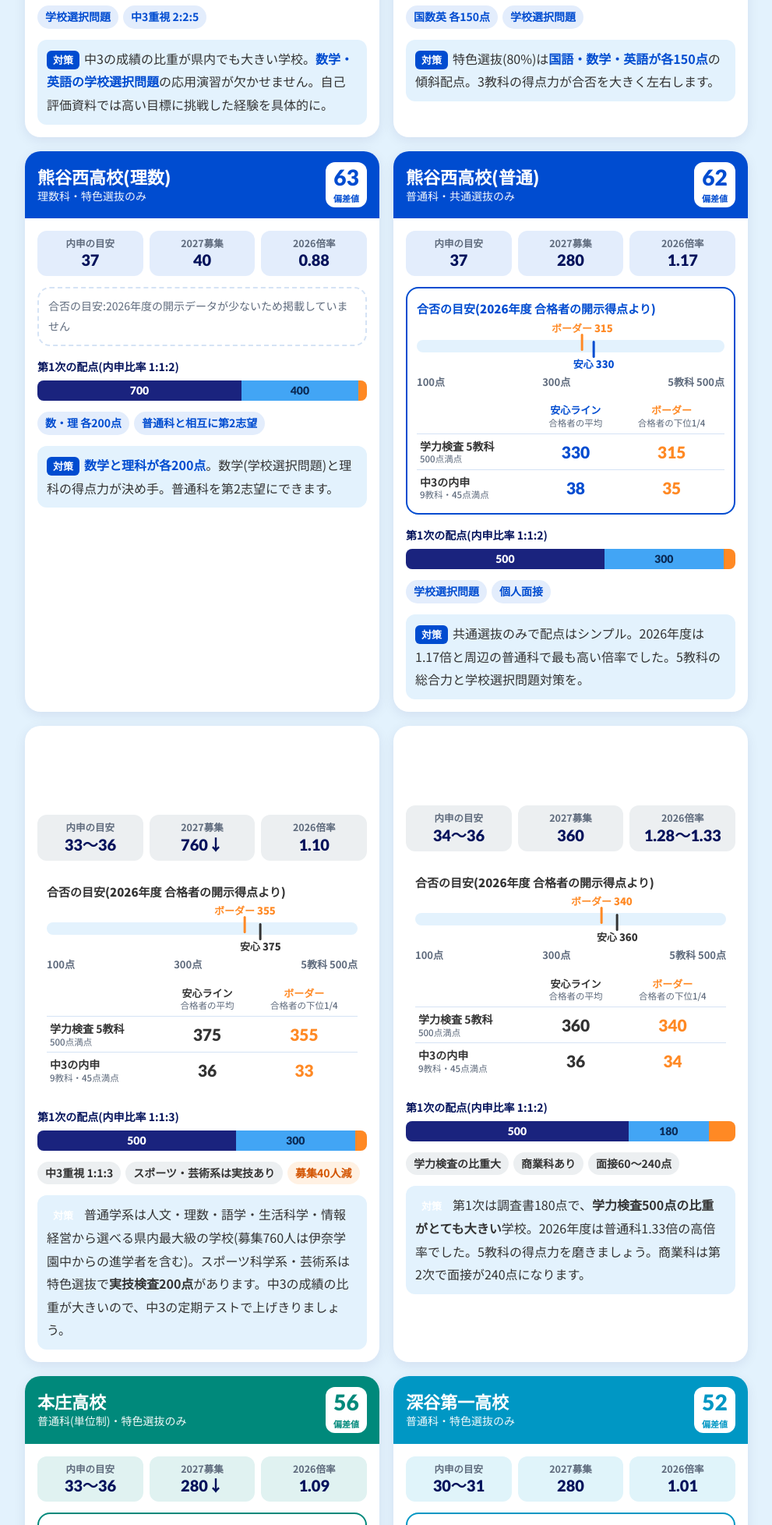
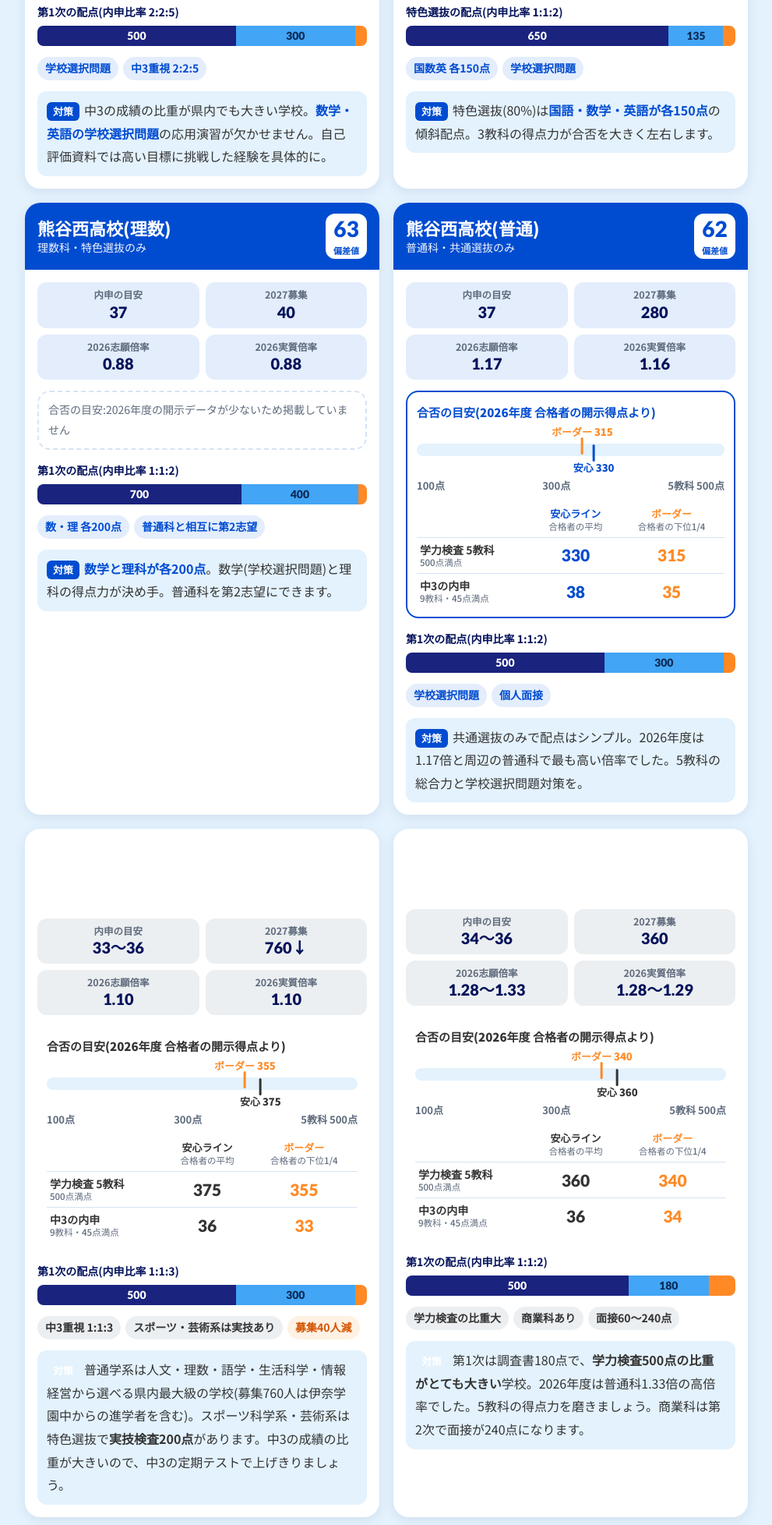
Before and after one commit to fukaya-juku/nyushi, a plain HTML site: page public/index.html in a window 1280 px wide. Shown: the part 9596-11552 px from the top of the page at 78% size, without its empty margins (144-1135 px from the left). Drawn offline with Linux system fonts and the light colour scheme.

Commit message:
全校のカードに2026実質倍率を追加

```diff
--- a/public/index.html
+++ b/public/index.html
@@ -165,7 +165,7 @@ b.hl{background:linear-gradient(transparent 60%,#ffe0b2 60%)}
 .sc-h .hv b{display:block;font-family:var(--num);font-size:28px;font-weight:900}
 .sc-h .hv small{font-size:11px;font-weight:700}
 .sc-b{padding:16px;display:flex;flex-direction:column;gap:14px}
-.facts{display:grid;grid-template-columns:repeat(3,1fr);gap:8px}
+.facts{display:grid;grid-template-columns:repeat(2,1fr);gap:8px}
 .fact{background:var(--cs);border-radius:12px;padding:8px 6px;text-align:center;line-height:1.3}
 .fact small{display:block;font-size:12.5px;font-weight:700;color:var(--muted)}
 .fact b{font-family:var(--num);font-size:20px;font-weight:900;color:var(--navy)}
@@ -377,7 +377,7 @@ footer b{color:#fff}
     <button type="button" data-f="c" aria-pressed="false">鴻巣・上尾・伊奈</button>
   </div></div>
   <div class="cards" id="cards"></div>
-  <p class="note">内申の目安(9教科・45点満点)は学習空間 深谷上柴教室の進路指導での目安です。倍率は2026年度の志願確定倍率です。</p>
+  <p class="note">内申の目安(9教科・45点満点)は学習空間 深谷上柴教室の進路指導での目安です。「志願倍率」は2026年度の志願確定倍率(志願者数÷募集人数、埼玉県教育委員会)、「実質倍率」は2026年度に実際に受検した人数をもとにした倍率(民間の開示資料の集計)です。学科が複数ある高校は最小〜最大を示しています。</p>
   <p class="note">合否の目安:2026年度入試を受けた先輩の開示得点(民間の調査資料)をもとに、学習空間 深谷上柴教室が算出しました。「安心ライン」は合格者の平均、「ボーダー」は合格者を点数順に並べた下から4分の1の位置です(5教科は5点単位に丸めています)。学科・学系が複数ある高校はまとめて計算しています(伊奈学園総合はスポーツ科学系・芸術系を含む)。熊谷・熊谷女子・熊谷西は数学・英語が学校選択問題のため、ほかの高校と点数を比べられません。年度によって問題の難しさや倍率が変わるため、あくまで目安です。</p>
 </div></section>
 
@@ -465,24 +465,24 @@ footer b{color:#fff}
 
 <script>
 const S=[
- {n:"熊谷",g:{t:[360,335],y:[38,35]},c:"k",d:"普通科(男子)",h:[65,65],na:"37",t:"280",b:"1.13",type:"特色選抜のみ",sel:true,r:"2:2:5",s1:[500,300,30],s2:[500,200,60],tags:["学校選択問題","中3重視 2:2:5"],tip:"中3の成績の比重が県内でも大きい学校。<b>数学・英語の学校選択問題</b>の応用演習が欠かせません。自己評価資料では高い目標に挑戦した経験を具体的に。"},
- {n:"熊谷女子",g:{t:[335,315],y:[40,38]},c:"k",d:"普通科(女子)",h:[63,63],na:"39",t:"280",b:"1.13",type:"特色+共通",sel:true,r:"1:1:2",s1:[650,135,30],s2:[500,200,30],l1:"特色",l2:"共通",tags:["国数英 各150点","学校選択問題"],tip:"特色選抜(80%)は<b>国語・数学・英語が各150点</b>の傾斜配点。3教科の得点力が合否を大きく左右します。"},
- {n:"熊谷西(理数)",g:{few:true},c:"k",d:"理数科",h:[63,63],na:"37",t:"40",b:"0.88",type:"特色選抜のみ",sel:true,r:"1:1:2",s1:[700,400,30],s2:[700,250,30],tags:["数・理 各200点","普通科と相互に第2志望"],tip:"<b>数学と理科が各200点</b>。数学(学校選択問題)と理科の得点力が決め手。普通科を第2志望にできます。"},
- {n:"熊谷西(普通)",g:{t:[330,315],y:[38,35]},c:"k",d:"普通科",h:[62,62],na:"37",t:"280",b:"1.17",type:"共通選抜のみ",sel:true,r:"1:1:2",s1:[500,300,30],s2:[500,200,30],tags:["学校選択問題","個人面接"],tip:"共通選抜のみで配点はシンプル。2026年度は1.17倍と周辺の普通科で最も高い倍率でした。5教科の総合力と学校選択問題対策を。"},
- {n:"伊奈学園総合",g:{t:[375,355],y:[36,33]},c:"c",d:"普通科(普通学系・スポーツ科学系・芸術系)",h:[59,59],na:"33〜36",t:"760",b:"1.10",type:"普通学系は共通選抜のみ",sel:false,r:"1:1:3",s1:[500,300,30],s2:[500,200,30],down:true,tags:["中3重視 1:1:3","スポーツ・芸術系は実技あり","募集40人減"],tip:"普通学系は人文・理数・語学・生活科学・情報経営から選べる県内最大級の学校(募集760人は伊奈学園中からの進学者を含む)。スポーツ科学系・芸術系は特色選抜で<b>実技検査200点</b>があります。中3の成績の比重が大きいので、中3の定期テストで上げきりましょう。"},
- {n:"上尾",g:{t:[360,340],y:[36,34]},c:"c",d:"普通科・商業科",h:[55,57],na:"34〜36",t:"360",b:"1.28〜1.33",type:"特色選抜のみ",sel:false,r:"1:1:2",s1:[500,180,60],s2:[500,180,120],tags:["学力検査の比重大","商業科あり","面接60〜240点"],tip:"第1次は調査書180点で、<b>学力検査500点の比重がとても大きい</b>学校。2026年度は普通科1.33倍の高倍率でした。5教科の得点力を磨きましょう。商業科は第2次で面接が240点になります。"},
- {n:"本庄",g:{t:[350,320],y:[36,33]},c:"h",d:"普通科(単位制)",h:[56,56],na:"33〜36",t:"280",b:"1.09",type:"特色選抜のみ",sel:false,r:"1:1:2",s1:[500,310,30],s2:[500,155,60],down:true,tags:["単位制","個人面接","募集40人減"],tip:"県北の伝統校で、進学重視型の単位制。2年次から進路に合わせて科目を選び、少人数で学びます。自己評価資料のテーマは<b>高い目標に向けて主体的に探究した取組</b>。2027年度は募集が320→280人に減るため、倍率の上昇に注意しましょう。"},
- {n:"深谷第一",g:{t:[315,300],y:[31,29]},c:"f",d:"普通科",h:[52,52],na:"30〜31",t:"280",b:"1.01",type:"特色選抜のみ",sel:false,r:"1:1:3",s1:[500,225,30],s2:[500,135,120],tags:["中3重視 1:1:3","2次は面接120点"],tip:"第2次選抜は<b>面接が120点</b>に。5教科で安定して得点しつつ、学業と部活動を両立してきた経験を話せるように準備しましょう。"},
- {n:"深谷商業",g:{t:[255,230],y:[29,27]},c:"f",d:"商業・会計・情報処理",h:[47,47],na:"27〜30",t:"280",b:"1.01〜1.08",type:"特色選抜のみ",sel:false,r:"1:1:2",s1:[500,540,60],s2:[500,270,30],tags:["調査書540点","全学科 相互に第2志望"],tip:"第1次は<b>調査書540点で学力検査より大きい</b>のが最大の特徴。中1からの内申点がとても重要です。"},
- {n:"熊谷商業",g:{t:[240,215],y:[29,26]},c:"k",d:"総合ビジネス科",h:[46,46],na:"—",t:"160",b:"0.81",type:"共通選抜のみ",sel:false,r:"1:1:2",s1:[500,400,30],s2:[500,400,60],down:true,tags:["調査書400点","募集40人減"],tip:"調査書400点で<b>内申点が合否を左右</b>。2027年度は募集が200→160人に減ります(2026年度の志願者は161人)。"},
- {n:"進修館",g:{t:[215,190],y:[28,25]},c:"g",d:"総合・工業系3学科",h:[44,47],na:"25〜26",t:"320",b:"0.28〜0.77",type:"特色選抜のみ",sel:false,r:"1:1:3",s1:[500,450,100],s2:[500,225,100],tags:["面接100点","全学科 相互に第2志望"],tip:"調査書と面接の配点がどちらも大きい学校。自己評価資料では志望学科の学びをどう調べたかを書くので、<b>学校説明会への参加</b>がそのまま対策になります。"},
- {n:"鴻巣",g:{t:[265,230],y:[28,26]},c:"c",d:"普通科・商業科",h:[42,46],na:"26〜28",t:"240",b:"0.87〜0.98",type:"特色選抜のみ",sel:false,r:"1:1:2",s1:[500,540,60],s2:[500,240,90],down:true,tags:["調査書540点","普通・商業 相互に第2志望","普通科40人減"],tip:"第1次は<b>調査書540点で学力検査より大きい</b>のが特徴。中1からの内申点がとても大切です。2027年度は普通科の募集が200→160人に減ります。"},
- {n:"寄居城北",g:{few:true},c:"h",d:"総合学科",h:[43,43],na:"—",t:"200",b:"0.99",type:"共通選抜のみ",sel:false,r:"1:1:3",s1:[500,200,60],s2:[500,400,60],tags:["中3重視 1:1:3","個人面接","2次は調査書400点"],tip:"興味に合わせて科目を選べる総合学科。自己評価資料は<b>勉強以外で続けてきた活動</b>について書くので、部活動や地域の活動を振り返っておきましょう。"},
- {n:"熊谷工業",g:{t:[225,175],y:[26,26]},c:"k",d:"機械・電気・建築・土木・情報技術",h:[42,43],na:"25〜26",t:"240",b:"0.78〜1.15",type:"共通選抜のみ",sel:false,r:"1:1:3",s1:[500,300,30],s2:[500,400,60],tags:["中3重視 1:1:3","全学科 相互に第2志望"],tip:"2026年度は情報技術科1.15倍・建築科1.03倍。面接では<b>ものづくりへの関心</b>と入学後の目標を自分の言葉で。"},
- {n:"深谷",g:{few:true},c:"f",d:"普通科",h:[42,42],na:"25〜26",t:"160",b:"0.75",type:"特色選抜のみ",sel:false,r:"1:1:3",s1:[500,225,120],s2:[500,180,200],down:true,tags:["面接120〜200点","募集40人減"],tip:"<b>面接の配点が大きい</b>学校(2次は200点)。部活動・委員会などで力を注いだ経験を振り返る練習を重ねましょう。2027年度は募集160人に減ります。"},
- {n:"鴻巣女子",g:{few:true},c:"c",d:"普通科・保育科・家政科学科",h:[40,44],na:"—",t:"160",b:"0.51〜0.98",type:"共通選抜のみ",sel:false,r:"1:1:2",s1:[500,300,60],s2:[500,400,60],tags:["女子校","集団面接","全学科 相互に第2志望"],tip:"保育科・家政科学科は県内でもめずらしい専門学科。<b>将来の仕事につながる学び</b>を面接で話せるよう、学校説明会で実習の様子を見ておきましょう。"},
- {n:"熊谷農業",g:{few:true},c:"k",d:"食品科学・生物生産工学・生活技術・生物生産技術",h:[40,42],na:"25〜26",t:"240",b:"0.90〜1.18",type:"共通選抜のみ",sel:false,r:"1:1:2",s1:[500,300,30],s2:[500,300,60],tags:["集団面接","全学科 相互に第2志望"],tip:"食品科学科は2026年度1.18倍と人気。実験・実習への意欲を面接で伝えられるように準備します。"},
- {n:"妻沼",g:{few:true},c:"k",d:"普通科",h:[40,40],na:"—",t:"120",b:"0.67",type:"共通選抜のみ",sel:false,r:"1:1:2",s1:[500,400,60],s2:[500,200,60],tags:["調査書400点","学び直し歓迎"],tip:"「学び直しをしたい生徒」を歓迎する学校。<b>基礎の計算・英単語・漢字</b>を確実に得点し、高校生活への意欲を面接で伝えましょう。"}
+ {n:"熊谷",j:"1.12",g:{t:[360,335],y:[38,35]},c:"k",d:"普通科(男子)",h:[65,65],na:"37",t:"280",b:"1.13",type:"特色選抜のみ",sel:true,r:"2:2:5",s1:[500,300,30],s2:[500,200,60],tags:["学校選択問題","中3重視 2:2:5"],tip:"中3の成績の比重が県内でも大きい学校。<b>数学・英語の学校選択問題</b>の応用演習が欠かせません。自己評価資料では高い目標に挑戦した経験を具体的に。"},
+ {n:"熊谷女子",j:"1.12",g:{t:[335,315],y:[40,38]},c:"k",d:"普通科(女子)",h:[63,63],na:"39",t:"280",b:"1.13",type:"特色+共通",sel:true,r:"1:1:2",s1:[650,135,30],s2:[500,200,30],l1:"特色",l2:"共通",tags:["国数英 各150点","学校選択問題"],tip:"特色選抜(80%)は<b>国語・数学・英語が各150点</b>の傾斜配点。3教科の得点力が合否を大きく左右します。"},
+ {n:"熊谷西(理数)",j:"0.88",g:{few:true},c:"k",d:"理数科",h:[63,63],na:"37",t:"40",b:"0.88",type:"特色選抜のみ",sel:true,r:"1:1:2",s1:[700,400,30],s2:[700,250,30],tags:["数・理 各200点","普通科と相互に第2志望"],tip:"<b>数学と理科が各200点</b>。数学(学校選択問題)と理科の得点力が決め手。普通科を第2志望にできます。"},
+ {n:"熊谷西(普通)",j:"1.16",g:{t:[330,315],y:[38,35]},c:"k",d:"普通科",h:[62,62],na:"37",t:"280",b:"1.17",type:"共通選抜のみ",sel:true,r:"1:1:2",s1:[500,300,30],s2:[500,200,30],tags:["学校選択問題","個人面接"],tip:"共通選抜のみで配点はシンプル。2026年度は1.17倍と周辺の普通科で最も高い倍率でした。5教科の総合力と学校選択問題対策を。"},
+ {n:"伊奈学園総合",j:"1.10",g:{t:[375,355],y:[36,33]},c:"c",d:"普通科(普通学系・スポーツ科学系・芸術系)",h:[59,59],na:"33〜36",t:"760",b:"1.10",type:"普通学系は共通選抜のみ",sel:false,r:"1:1:3",s1:[500,300,30],s2:[500,200,30],down:true,tags:["中3重視 1:1:3","スポーツ・芸術系は実技あり","募集40人減"],tip:"普通学系は人文・理数・語学・生活科学・情報経営から選べる県内最大級の学校(募集760人は伊奈学園中からの進学者を含む)。スポーツ科学系・芸術系は特色選抜で<b>実技検査200点</b>があります。中3の成績の比重が大きいので、中3の定期テストで上げきりましょう。"},
+ {n:"上尾",j:"1.28〜1.29",g:{t:[360,340],y:[36,34]},c:"c",d:"普通科・商業科",h:[55,57],na:"34〜36",t:"360",b:"1.28〜1.33",type:"特色選抜のみ",sel:false,r:"1:1:2",s1:[500,180,60],s2:[500,180,120],tags:["学力検査の比重大","商業科あり","面接60〜240点"],tip:"第1次は調査書180点で、<b>学力検査500点の比重がとても大きい</b>学校。2026年度は普通科1.33倍の高倍率でした。5教科の得点力を磨きましょう。商業科は第2次で面接が240点になります。"},
+ {n:"本庄",j:"1.09",g:{t:[350,320],y:[36,33]},c:"h",d:"普通科(単位制)",h:[56,56],na:"33〜36",t:"280",b:"1.09",type:"特色選抜のみ",sel:false,r:"1:1:2",s1:[500,310,30],s2:[500,155,60],down:true,tags:["単位制","個人面接","募集40人減"],tip:"県北の伝統校で、進学重視型の単位制。2年次から進路に合わせて科目を選び、少人数で学びます。自己評価資料のテーマは<b>高い目標に向けて主体的に探究した取組</b>。2027年度は募集が320→280人に減るため、倍率の上昇に注意しましょう。"},
+ {n:"深谷第一",j:"1.01",g:{t:[315,300],y:[31,29]},c:"f",d:"普通科",h:[52,52],na:"30〜31",t:"280",b:"1.01",type:"特色選抜のみ",sel:false,r:"1:1:3",s1:[500,225,30],s2:[500,135,120],tags:["中3重視 1:1:3","2次は面接120点"],tip:"第2次選抜は<b>面接が120点</b>に。5教科で安定して得点しつつ、学業と部活動を両立してきた経験を話せるように準備しましょう。"},
+ {n:"深谷商業",j:"1.00〜1.09",g:{t:[255,230],y:[29,27]},c:"f",d:"商業・会計・情報処理",h:[47,47],na:"27〜30",t:"280",b:"1.01〜1.08",type:"特色選抜のみ",sel:false,r:"1:1:2",s1:[500,540,60],s2:[500,270,30],tags:["調査書540点","全学科 相互に第2志望"],tip:"第1次は<b>調査書540点で学力検査より大きい</b>のが最大の特徴。中1からの内申点がとても重要です。"},
+ {n:"熊谷商業",j:"0.79",g:{t:[240,215],y:[29,26]},c:"k",d:"総合ビジネス科",h:[46,46],na:"—",t:"160",b:"0.81",type:"共通選抜のみ",sel:false,r:"1:1:2",s1:[500,400,30],s2:[500,400,60],down:true,tags:["調査書400点","募集40人減"],tip:"調査書400点で<b>内申点が合否を左右</b>。2027年度は募集が200→160人に減ります(2026年度の志願者は161人)。"},
+ {n:"進修館",j:"0.28〜0.75",g:{t:[215,190],y:[28,25]},c:"g",d:"総合・工業系3学科",h:[44,47],na:"25〜26",t:"320",b:"0.28〜0.77",type:"特色選抜のみ",sel:false,r:"1:1:3",s1:[500,450,100],s2:[500,225,100],tags:["面接100点","全学科 相互に第2志望"],tip:"調査書と面接の配点がどちらも大きい学校。自己評価資料では志望学科の学びをどう調べたかを書くので、<b>学校説明会への参加</b>がそのまま対策になります。"},
+ {n:"鴻巣",j:"1.00〜1.01",g:{t:[265,230],y:[28,26]},c:"c",d:"普通科・商業科",h:[42,46],na:"26〜28",t:"240",b:"0.87〜0.98",type:"特色選抜のみ",sel:false,r:"1:1:2",s1:[500,540,60],s2:[500,240,90],down:true,tags:["調査書540点","普通・商業 相互に第2志望","普通科40人減"],tip:"第1次は<b>調査書540点で学力検査より大きい</b>のが特徴。中1からの内申点がとても大切です。2027年度は普通科の募集が200→160人に減ります。"},
+ {n:"寄居城北",j:"1.00",g:{few:true},c:"h",d:"総合学科",h:[43,43],na:"—",t:"200",b:"0.99",type:"共通選抜のみ",sel:false,r:"1:1:3",s1:[500,200,60],s2:[500,400,60],tags:["中3重視 1:1:3","個人面接","2次は調査書400点"],tip:"興味に合わせて科目を選べる総合学科。自己評価資料は<b>勉強以外で続けてきた活動</b>について書くので、部活動や地域の活動を振り返っておきましょう。"},
+ {n:"熊谷工業",j:"0.75〜1.15",g:{t:[225,175],y:[26,26]},c:"k",d:"機械・電気・建築・土木・情報技術",h:[42,43],na:"25〜26",t:"240",b:"0.78〜1.15",type:"共通選抜のみ",sel:false,r:"1:1:3",s1:[500,300,30],s2:[500,400,60],tags:["中3重視 1:1:3","全学科 相互に第2志望"],tip:"2026年度は情報技術科1.15倍・建築科1.03倍。面接では<b>ものづくりへの関心</b>と入学後の目標を自分の言葉で。"},
+ {n:"深谷",j:"1.00",g:{few:true},c:"f",d:"普通科",h:[42,42],na:"25〜26",t:"160",b:"0.75",type:"特色選抜のみ",sel:false,r:"1:1:3",s1:[500,225,120],s2:[500,180,200],down:true,tags:["面接120〜200点","募集40人減"],tip:"<b>面接の配点が大きい</b>学校(2次は200点)。部活動・委員会などで力を注いだ経験を振り返る練習を重ねましょう。2027年度は募集160人に減ります。"},
+ {n:"鴻巣女子",j:"0.98〜1.00",g:{few:true},c:"c",d:"普通科・保育科・家政科学科",h:[40,44],na:"—",t:"160",b:"0.51〜0.98",type:"共通選抜のみ",sel:false,r:"1:1:2",s1:[500,300,60],s2:[500,400,60],tags:["女子校","集団面接","全学科 相互に第2志望"],tip:"保育科・家政科学科は県内でもめずらしい専門学科。<b>将来の仕事につながる学び</b>を面接で話せるよう、学校説明会で実習の様子を見ておきましょう。"},
+ {n:"熊谷農業",j:"0.91〜1.23",g:{few:true},c:"k",d:"食品科学・生物生産工学・生活技術・生物生産技術",h:[40,42],na:"25〜26",t:"240",b:"0.90〜1.18",type:"共通選抜のみ",sel:false,r:"1:1:2",s1:[500,300,30],s2:[500,300,60],tags:["集団面接","全学科 相互に第2志望"],tip:"食品科学科は2026年度1.18倍と人気。実験・実習への意欲を面接で伝えられるように準備します。"},
+ {n:"妻沼",j:"0.67",g:{few:true},c:"k",d:"普通科",h:[40,40],na:"—",t:"120",b:"0.67",type:"共通選抜のみ",sel:false,r:"1:1:2",s1:[500,400,60],s2:[500,200,60],tags:["調査書400点","学び直し歓迎"],tip:"「学び直しをしたい生徒」を歓迎する学校。<b>基礎の計算・英単語・漢字</b>を確実に得点し、高校生活への意欲を面接で伝えましょう。"}
 ];
 /* 日程(上から順に表示)。at=開始日(並び順と「いまここ」の位置に使う) c: pri=私立 pub=公立の手続き big=公立の本番 */
 const TL=[
@@ -565,7 +565,7 @@ S.forEach(d=>{const a=document.createElement("article");a.className="sc";a.datas
  a.innerHTML=`<div class="sc-h"><div><h3>${nm(d.n)}</h3><div class="dept">${d.d}・${d.type}</div></div>
  <div class="hv"><b>${d.h[0]===d.h[1]?d.h[0]:d.h[0]+"-"+d.h[1]}</b><small>偏差値</small></div></div>
  <div class="sc-b">
- <div class="facts"><div class="fact"><small>内申の目安</small><b>${d.na}</b></div><div class="fact"><small>2027募集</small><b>${d.t}${d.down?"↓":""}</b></div><div class="fact"><small>2026倍率</small><b>${d.b}</b></div></div>
+ <div class="facts"><div class="fact"><small>内申の目安</small><b>${d.na}</b></div><div class="fact"><small>2027募集</small><b>${d.t}${d.down?"↓":""}</b></div><div class="fact"><small>2026志願倍率</small><b>${d.b}</b></div><div class="fact"><small>2026実質倍率</small><b>${d.j||"—"}</b></div></div>
  ${goal}
  <div class="mini"><div class="cap">${d.l1?d.l1+"選抜":"第1次"}の配点(内申比率 ${d.r})</div>${bar(v)}</div>
  <div class="chips">${d.tags.map(t=>`<span class="chip ${/減/.test(t)?"hot":""}">${t}</span>`).join("")}</div>
```
Also changed, not shown: 1 other file.
